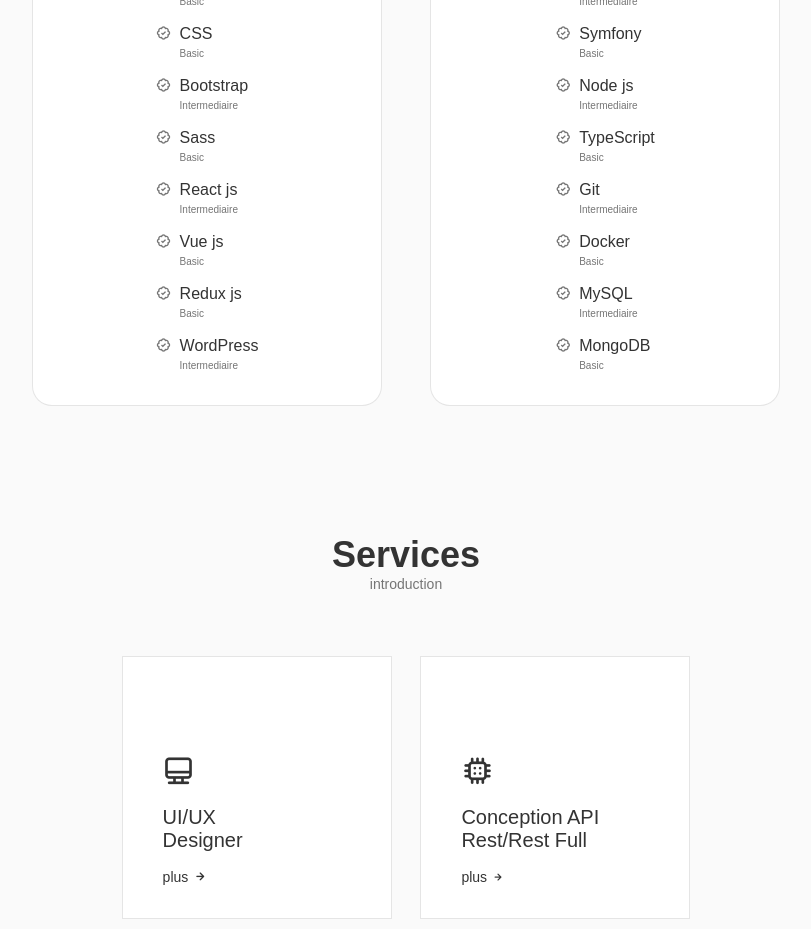
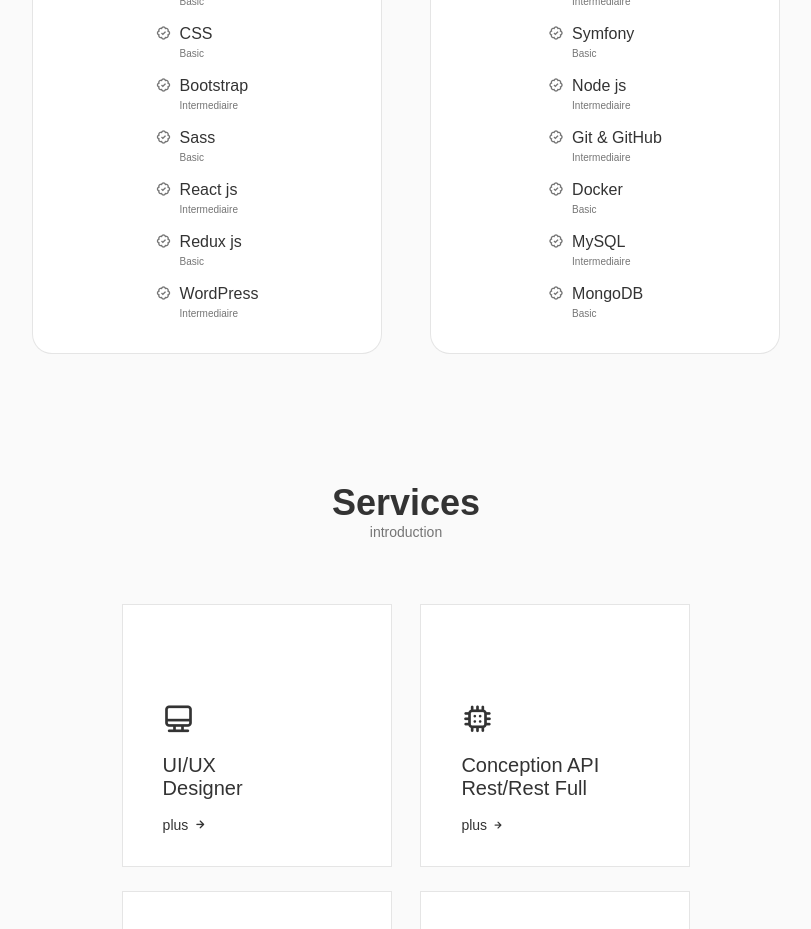
Before and after one commit to rovertnet/mon_portfolio, a React (Create React App) app: page / in a window 1280 px wide. Shown: the part 1640-2569 px from the top of the page, without its empty margins (234-1045 px from the left). Built offline with nearby package versions, Linux system fonts and the light colour scheme.

Commit message:
commit pour compétences

```diff
--- a/src/composants/competences/Backend.jsx
+++ b/src/composants/competences/Backend.jsx
@@ -38,16 +38,7 @@ const Backend = () => {
                       <i className="bx bx-badge-check"></i>
 
                       <div>
-                          <h3 className="skills_name">TypeScript</h3>
-                          <span className="skills_level">Basic</span>
-                      </div>
-                  </div>
-
-                  <div className="skills_data">
-                      <i className="bx bx-badge-check"></i>
-
-                      <div>
-                          <h3 className="skills_name">Git</h3>
+                          <h3 className="skills_name">Git & GitHub</h3>
                           <span className="skills_level">Intermediaire</span>
                       </div>
                   </div>
--- a/src/composants/competences/Frontend.jsx
+++ b/src/composants/competences/Frontend.jsx
@@ -56,15 +56,6 @@ const Frontend = () => {
                       <i className="bx bx-badge-check"></i>
 
                       <div>
-                          <h3 className="skills_name">Vue js</h3>
-                          <span className="skills_level">Basic</span>
-                      </div>
-                  </div>
-
-                  <div className="skills_data">
-                      <i className="bx bx-badge-check"></i>
-
-                      <div>
                           <h3 className="skills_name">Redux js</h3>
                           <span className="skills_level">Basic</span>
                       </div>
```
